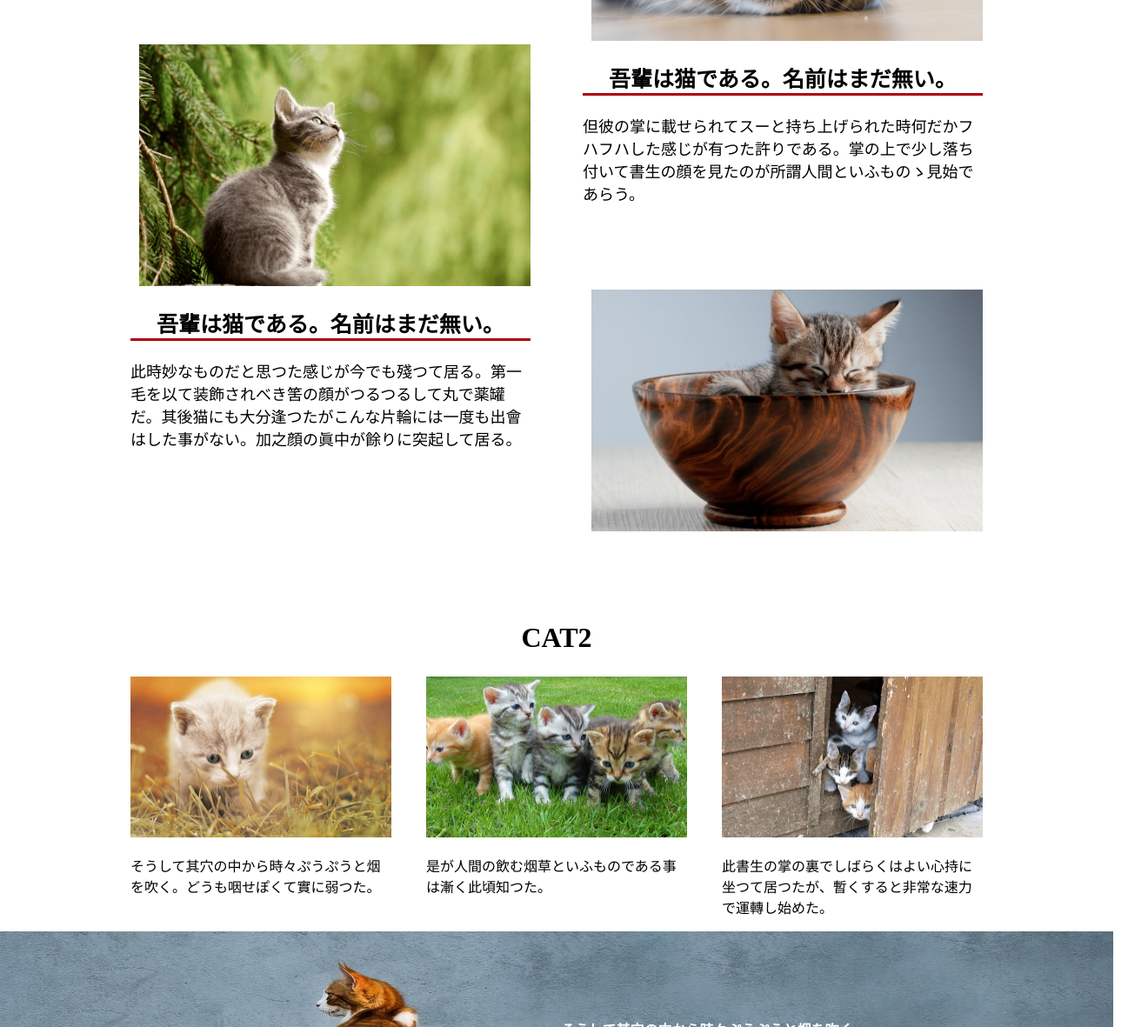
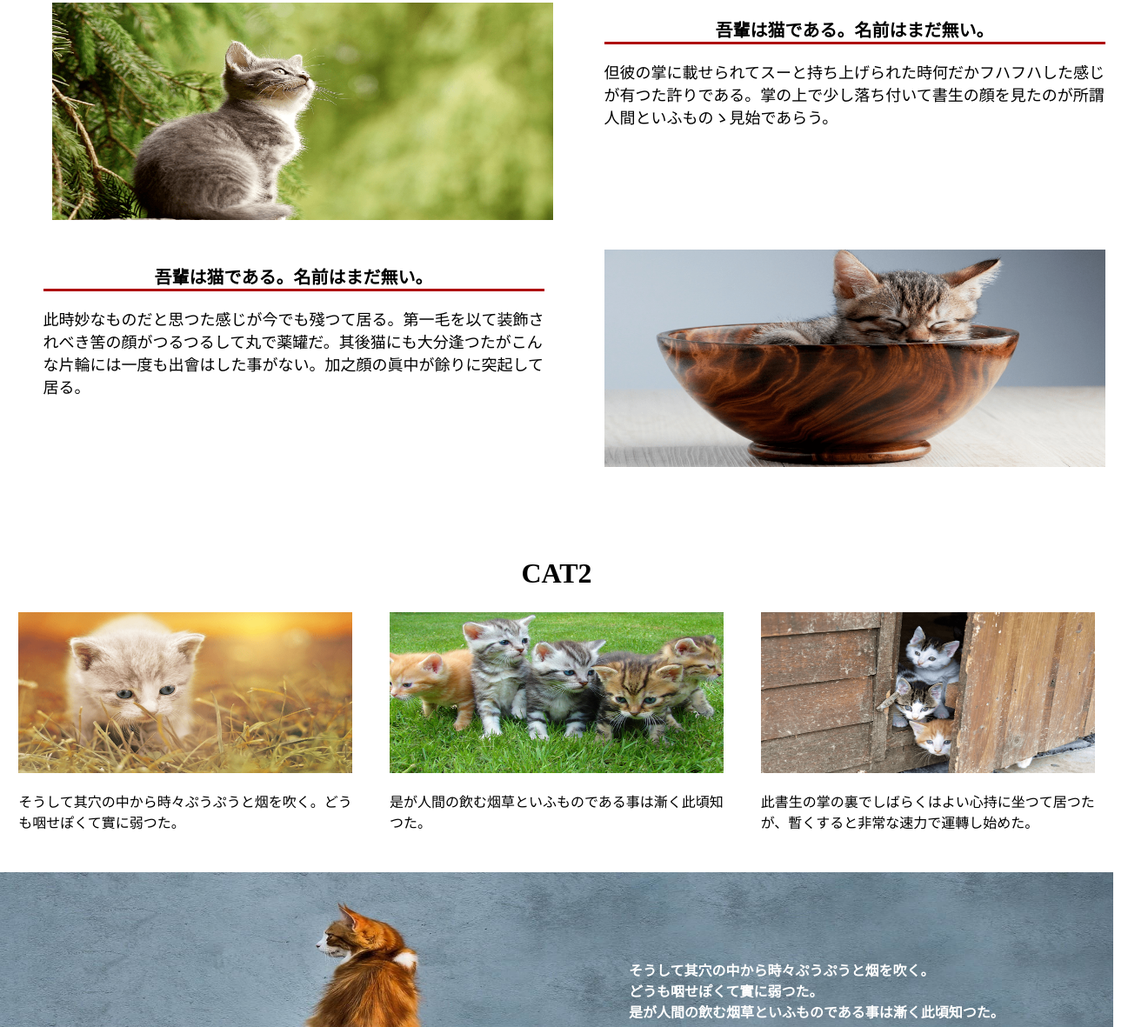
Before and after one commit to niko1105/cat, a plain HTML site: page index.html in a window 1280 px wide. Shown: the part 1619-2800 px from the top of the page at 87% size, 1320 px wide, since content can reach past the window. Drawn offline with nearby package versions, Linux system fonts and the light colour scheme.

Commit message:
Update styles.css

```diff
--- a/css/styles.css
+++ b/css/styles.css
@@ -86,9 +86,6 @@ h2{
   border-bottom: solid 3px #AE0009;
 }
 
-.block{
-  padding: 0 37px;
-}
 .block img{
   width:100%;
   height: 185px;
@@ -230,7 +227,7 @@ footer p{
   color: #fff;
 }
 
-@media (min-width:500px){
+@media (min-width:768px){
   .header-flex{
     height: 60px;
   }
@@ -248,13 +245,13 @@ footer p{
 
   .sample-box img{
     width: 100%;
-    height: 600px;
+    height: 550px;
   }
 
   .logo{
     position: absolute;
-    top: 230px;
-    left: 505px;
+    top: 200px;
+    left: 250px;
   }
 
   .logo img{
@@ -264,7 +261,7 @@ footer p{
   }
 
   .primary{
-    width: 980px;
+    width: 100%;
   }
 
   h1{
@@ -279,15 +276,16 @@ footer p{
   }
 
   #cat1,
-  .cat3{
-    width: 980px;
-    margin: 0 auto;
+  #cat3{
+    width: 100%;
+    padding: 0 20px;
   }
 
 
   #cat1 section{
     display: flex;
-    justify-content: space-between;
+    justify-content: space-around;
+    margin-bottom: 30px;
   }
 
   #cat1 section:nth-child(even){
@@ -295,20 +293,23 @@ footer p{
   }
 
   #cat1 .pic{
+    width: 45%;
     margin-left: 10px;
   }
   #cat1 img{
-    width: 450px;
-    height: 278px;
+    width: 100%;
+    height: 250px;
+  }
+  #cat1 .info{
+    width: 45%;
   }
 
   #cat1 h2{
-    font-size: 25px;
+    font-size: 20px;
   }
 
   #cat1 p{
     font-size: 18px;
-    width: 460px;
   }
 
   #cat2{
@@ -316,24 +317,21 @@ footer p{
   }
 
   .block{
-    margin: 0 auto;
-    width: 980px;
+    width: 100%;
     display: flex;
-    justify-content: space-between;
+    justify-content: space-around;
+    margin-bottom: 30px;
+  }
+  #cat2 .block section{
+    width: 30%;
+  }
+  #cat2 .block section img{
+    width: 100%;
   }
 
-  #cat2 section{
-    width:300px;
-  }
-
-  .block p{
-    width: 300px;
+  .block section p{
+    width: 100%;
     font-size: 16px;
-  }
-
-  .block img{
-    width:300px;
-    height: 185px;
   }
 
   .block__element{
@@ -349,25 +347,27 @@ footer p{
     display: none;
   }
   .block__element p{
-    width: 500px;
+    width: 40%;
     color: #fff;
     font-size: 16px;
   }
 
   .element-info{
+    width: 100%;
     position: absolute;
     top: 100px;
-    left: 630px;
+    right: 30px;
   }
 
   .element-msg{
+    width: 100%;
     position: absolute;
     top: 220px;
-    left: 630px;
+    right: 30px;
   }
 
   .news{
-    width: 980px;
+    width: 100%;
     font-size: 16px;
   }
   .news ul{
@@ -384,14 +384,17 @@ footer p{
   }
 
   .footer-container{
-    width: 980px;
+    width: 95%;
     margin: 0 auto;
     display: flex;
     justify-content: space-between;
   }
+  footer section{
+    width: 30%;
+  }
 
   footer ul{
-    margin: 0;
+    width: 100%;
     padding: 70px 0;
   }
 
@@ -399,4 +402,7 @@ footer p{
     padding-top: 15px;
     height: 40px;
   }
+  .f-element{
+    width: 100%;
+  }
 }
```
